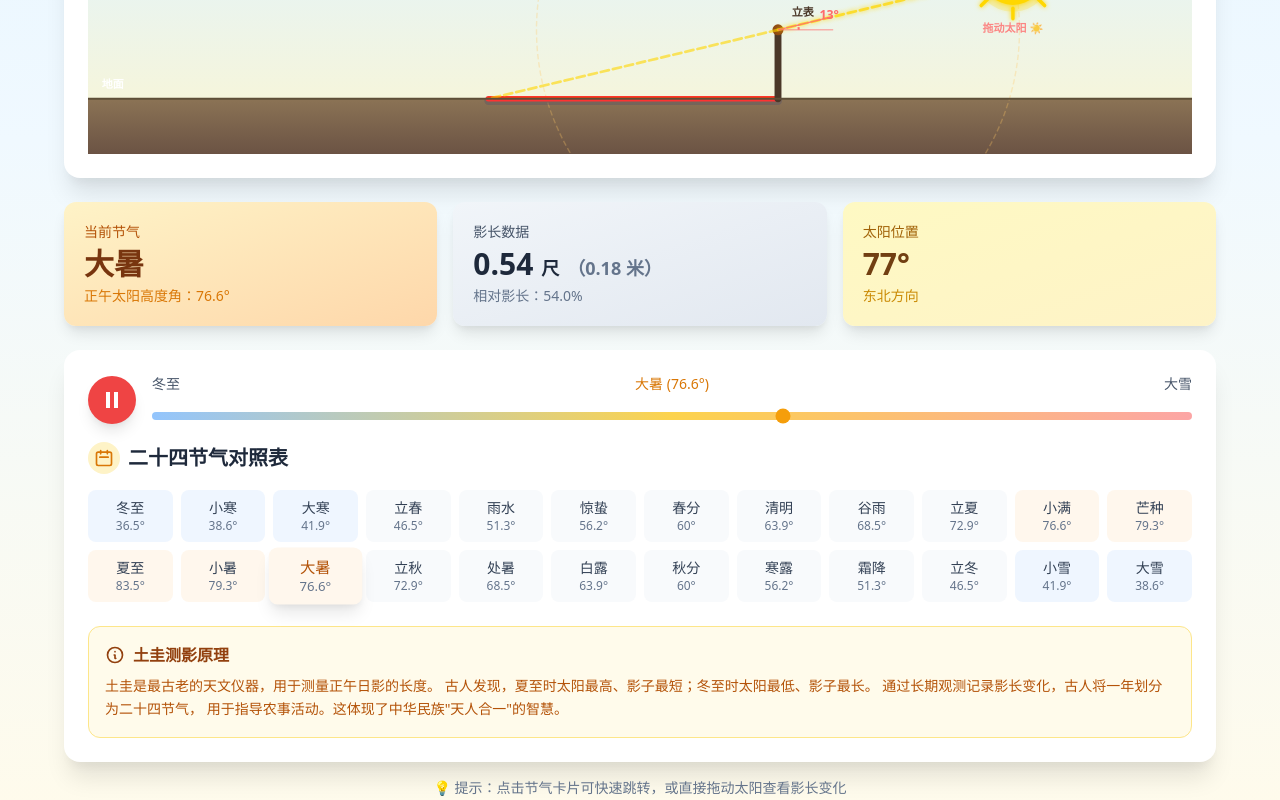
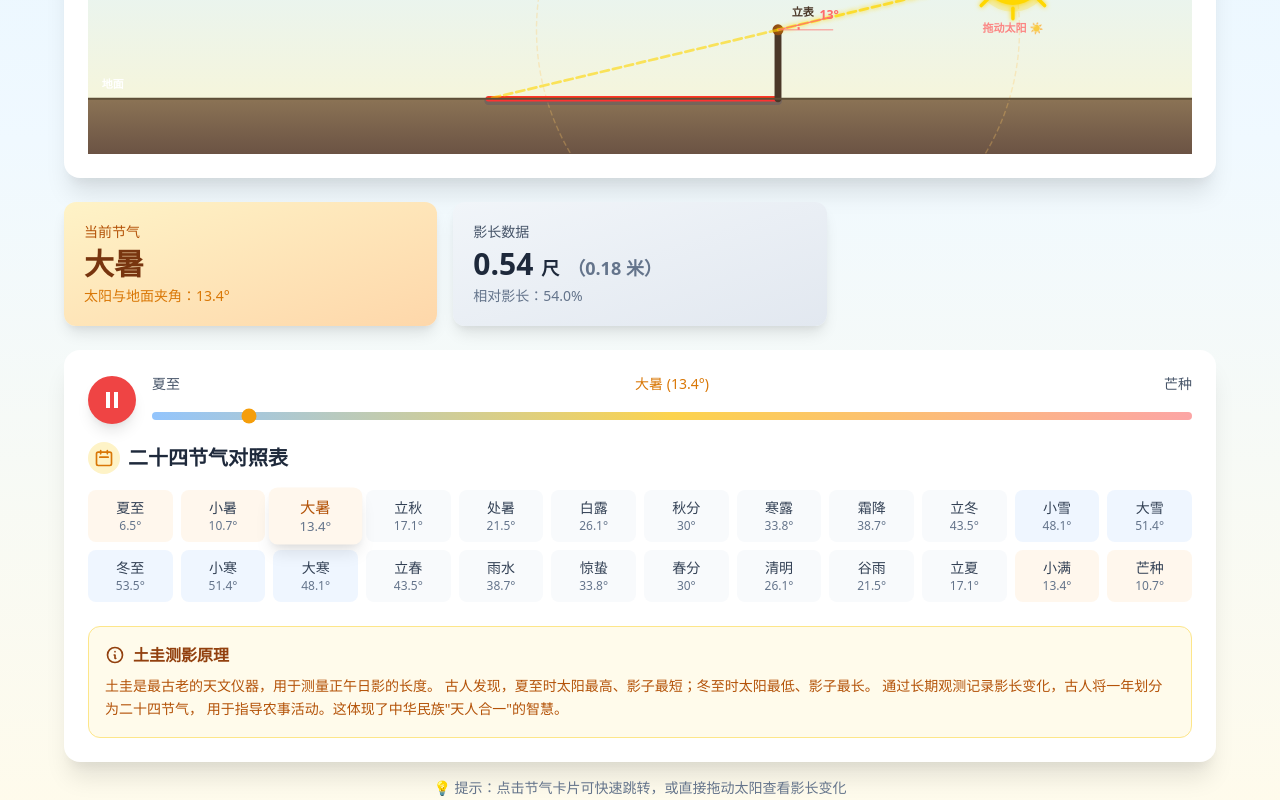
Before and after one commit to eJayYoung/eJayYoung.github.io, a React (Vite) app: page / in a window 1280 px wide. Both pictures are taken after a click on the button 112 px from the left and 950 px from the top of the page. Shown: the part 550-1350 px from the top of the page. Built offline with nearby package versions, Linux system fonts and the light colour scheme.

Commit message:
fix: use sun-ground angle directly (夏至=6.5°, 冬至=53.5°)

```diff
--- a/src/App.tsx
+++ b/src/App.tsx
@@ -1,39 +1,39 @@
 import { useState, useRef, useCallback, useEffect } from 'react'
 import './App.css'
 
-// 二十四节气数据（正午太阳高度角）
+// 二十四节气数据（太阳与地面的夹角 = 90° - 正午太阳高度角）
 const solarTerms = [
-  { name: '冬至', angle: 36.5, shadowLength: 1.5 },
-  { name: '小寒', angle: 38.6, shadowLength: 1.46 },
-  { name: '大寒', angle: 41.9, shadowLength: 1.42 },
-  { name: '立春', angle: 46.5, shadowLength: 1.36 },
-  { name: '雨水', angle: 51.3, shadowLength: 1.28 },
-  { name: '惊蛰', angle: 56.2, shadowLength: 1.2 },
-  { name: '春分', angle: 60, shadowLength: 1.1 },
-  { name: '清明', angle: 63.9, shadowLength: 0.98 },
-  { name: '谷雨', angle: 68.5, shadowLength: 0.86 },
-  { name: '立夏', angle: 72.9, shadowLength: 0.74 },
-  { name: '小满', angle: 76.6, shadowLength: 0.62 },
-  { name: '芒种', angle: 79.3, shadowLength: 0.5 },
-  { name: '夏至', angle: 83.5, shadowLength: 0.4 },
-  { name: '小暑', angle: 79.3, shadowLength: 0.46 },
-  { name: '大暑', angle: 76.6, shadowLength: 0.54 },
-  { name: '立秋', angle: 72.9, shadowLength: 0.66 },
-  { name: '处暑', angle: 68.5, shadowLength: 0.78 },
-  { name: '白露', angle: 63.9, shadowLength: 0.9 },
-  { name: '秋分', angle: 60, shadowLength: 1.02 },
-  { name: '寒露', angle: 56.2, shadowLength: 1.16 },
-  { name: '霜降', angle: 51.3, shadowLength: 1.3 },
-  { name: '立冬', angle: 46.5, shadowLength: 1.4 },
-  { name: '小雪', angle: 41.9, shadowLength: 1.48 },
-  { name: '大雪', angle: 38.6, shadowLength: 1.5 },
+  { name: '夏至', angle: 6.5, shadowLength: 0.4 },
+  { name: '小暑', angle: 10.7, shadowLength: 0.46 },
+  { name: '大暑', angle: 13.4, shadowLength: 0.54 },
+  { name: '立秋', angle: 17.1, shadowLength: 0.66 },
+  { name: '处暑', angle: 21.5, shadowLength: 0.78 },
+  { name: '白露', angle: 26.1, shadowLength: 0.9 },
+  { name: '秋分', angle: 30, shadowLength: 1.02 },
+  { name: '寒露', angle: 33.8, shadowLength: 1.16 },
+  { name: '霜降', angle: 38.7, shadowLength: 1.3 },
+  { name: '立冬', angle: 43.5, shadowLength: 1.4 },
+  { name: '小雪', angle: 48.1, shadowLength: 1.48 },
+  { name: '大雪', angle: 51.4, shadowLength: 1.5 },
+  { name: '冬至', angle: 53.5, shadowLength: 1.5 },
+  { name: '小寒', angle: 51.4, shadowLength: 1.46 },
+  { name: '大寒', angle: 48.1, shadowLength: 1.42 },
+  { name: '立春', angle: 43.5, shadowLength: 1.36 },
+  { name: '雨水', angle: 38.7, shadowLength: 1.28 },
+  { name: '惊蛰', angle: 33.8, shadowLength: 1.2 },
+  { name: '春分', angle: 30, shadowLength: 1.1 },
+  { name: '清明', angle: 26.1, shadowLength: 0.98 },
+  { name: '谷雨', angle: 21.5, shadowLength: 0.86 },
+  { name: '立夏', angle: 17.1, shadowLength: 0.74 },
+  { name: '小满', angle: 13.4, shadowLength: 0.62 },
+  { name: '芒种', angle: 10.7, shadowLength: 0.5 },
 ]
 
 function App() {
-  const [sunAngle, setSunAngle] = useState(83.5) // 初始角度（正午太阳高度角）
+  const [sunAngle, setSunAngle] = useState(6.5) // 初始角度（太阳与地面夹角）
   const [isDragging, setIsDragging] = useState(false)
   const [isPlaying, setIsPlaying] = useState(false)
-  const [currentTermIndex, setCurrentTermIndex] = useState(12) // 默认夏至（index=12）
+  const [currentTermIndex, setCurrentTermIndex] = useState(0) // 默认夏至（index=0）
   const svgRef = useRef<SVGSVGElement>(null)
   const containerRef = useRef<HTMLDivElement>(null)
 
@@ -59,22 +59,21 @@ function App() {
   const rodBottomY = groundY
   const rodBottomX = centerX
   const radius = 350 // 稍微增大半径，让太阳更高
-  const minAngle = 36.5 // 正午太阳高度角最小（冬至）
-  const maxAngle = 83.5 // 正午太阳高度角最大（夏至）
+  const minAngle = 6.5 // 太阳与地面夹角最小（夏至）
+  const maxAngle = 53.5 // 太阳与地面夹角最大（冬至）
   const centerY = groundY - rodHeight - 50 // 圆心Y坐标
 
   // 杆子顶部坐标
   const rodTopX = rodBottomX
   const rodTopY = rodBottomY - rodHeight
 
-  // 计算太阳位置（正午太阳高度角 = 90° - 太阳光线与地面夹角）
+  // 计算太阳位置（太阳与地面夹角）
   const clampedAngle = Math.max(minAngle, Math.min(maxAngle, sunAngle))
-  const angleWithGround = 90 - clampedAngle
-  const sunX = rodTopX + radius * Math.cos(angleWithGround * Math.PI / 180)
-  const sunY = rodTopY - radius * Math.sin(angleWithGround * Math.PI / 180)
+  const sunX = rodTopX + radius * Math.cos(clampedAngle * Math.PI / 180)
+  const sunY = rodTopY - radius * Math.sin(clampedAngle * Math.PI / 180)
 
-  // 阴影长度 = 杆高 * cot(太阳光线与地面夹角)
-  const shadowLength = rodHeight / Math.tan(angleWithGround * Math.PI / 180)
+  // 阴影长度 = 杆高 * cot(太阳与地面夹角)
+  const shadowLength = rodHeight / Math.tan(clampedAngle * Math.PI / 180)
 
   // 阴影末端X坐标（阴影在杆子左边）
   const shadowEndX = rodTopX - shadowLength
@@ -107,7 +106,7 @@ function App() {
   }
 
   const { term: currentTerm, index: currentIdx } = getCurrentSolarTerm()
-  const displayedAngle = sunAngle // sunAngle 就是正午太阳高度角
+  const displayedAngle = sunAngle // sunAngle 就是太阳与地面夹角
 
   // 使用 currentTermIndex 而不是 currentIdx，避免角度相同时出现问题
   const displayIndex = isPlaying ? currentTermIndex : currentIdx
@@ -144,21 +143,18 @@ function App() {
 
     const coords = getSVGCoords(clientX, clientY)
 
-    // 计算太阳光线与地面的夹角
+    // 计算太阳与地面的夹角
     const dx = coords.x - rodTopX
     const dy = rodTopY - coords.y
-    let angleWithGround = Math.atan2(dy, dx) * 180 / Math.PI
+    let angle = Math.atan2(dy, dx) * 180 / Math.PI
 
     // 限制夹角范围
-    if (angleWithGround < (90 - maxAngle)) angleWithGround = 90 - maxAngle
-    if (angleWithGround > (90 - minAngle)) angleWithGround = 90 - minAngle
-
-    // 转换为正午太阳高度角 = 90 - 夹角
-    const sunAltitudeAngle = 90 - angleWithGround
+    if (angle < minAngle) angle = minAngle
+    if (angle > maxAngle) angle = maxAngle
 
     // 限制太阳在地面以上
     if (coords.y < groundY - 10) {
-      setSunAngle(sunAltitudeAngle)
+      setSunAngle(angle)
     }
   }, [isDragging, rodTopX, rodTopY, groundY, minAngle, maxAngle, getSVGCoords])
 
@@ -406,7 +402,7 @@ function App() {
 
             {/* 角度指示弧线 */}
             <path
-              d={`M ${rodTopX + 30} ${rodTopY} A 30 30 0 0 ${angleWithGround > 90 ? 1 : 0} ${rodTopX + 30 * Math.cos(angleWithGround * Math.PI / 180)} ${rodTopY - 30 * Math.sin(angleWithGround * Math.PI / 180)}`}
+              d={`M ${rodTopX + 30} ${rodTopY} A 30 30 0 0 ${clampedAngle > 90 ? 1 : 0} ${rodTopX + 30 * Math.cos(clampedAngle * Math.PI / 180)} ${rodTopY - 30 * Math.sin(clampedAngle * Math.PI / 180)}`}
               fill="none"
               stroke="#FF6B6B"
               strokeWidth="3"
@@ -426,8 +422,8 @@ function App() {
             <line
               x1={rodTopX}
               y1={rodTopY}
-              x2={rodTopX + 80 * Math.cos(angleWithGround * Math.PI / 180)}
-              y2={rodTopY - 80 * Math.sin(angleWithGround * Math.PI / 180)}
+              x2={rodTopX + 80 * Math.cos(clampedAngle * Math.PI / 180)}
+              y2={rodTopY - 80 * Math.sin(clampedAngle * Math.PI / 180)}
               stroke="#FF6B6B"
               strokeWidth="2"
               opacity="0.8"
@@ -441,7 +437,7 @@ function App() {
               fontSize="18"
               fontWeight="bold"
             >
-              {Math.round(angleWithGround)}°
+              {Math.round(clampedAngle)}°
             </text>
 
             {/* 地面标注线 */}
@@ -481,7 +477,7 @@ function App() {
             <div className="text-sm text-amber-700 mb-1">当前节气</div>
             <div className="text-3xl font-bold text-amber-900">{displayTerm.name}</div>
             <div className="text-sm text-amber-600 mt-1">
-              正午太阳高度角：{displayedAngle.toFixed(1)}°
+              太阳与地面夹角：{displayedAngle.toFixed(1)}°
             </div>
           </div>
 
@@ -497,18 +493,6 @@ function App() {
             </div>
           </div>
 
-          {/* 太阳位置 */}
-          <div className="bg-gradient-to-br from-yellow-100 to-amber-100 rounded-xl p-5 shadow-lg">
-            <div className="text-sm text-yellow-700 mb-1">太阳位置</div>
-            <div className="text-3xl font-bold text-yellow-900">
-              {Math.round(sunAngle % 360)}°
-            </div>
-            <div className="text-sm text-yellow-600 mt-1">
-              {sunAngle >= 0 && sunAngle < 90 ? '东北方向' :
-               sunAngle >= 90 && sunAngle < 180 ? '东南方向' :
-               sunAngle >= 180 && sunAngle < 270 ? '西南方向' : '西北方向'}
-            </div>
-          </div>
         </div>
 
         {/* 播放控制 */}
```
